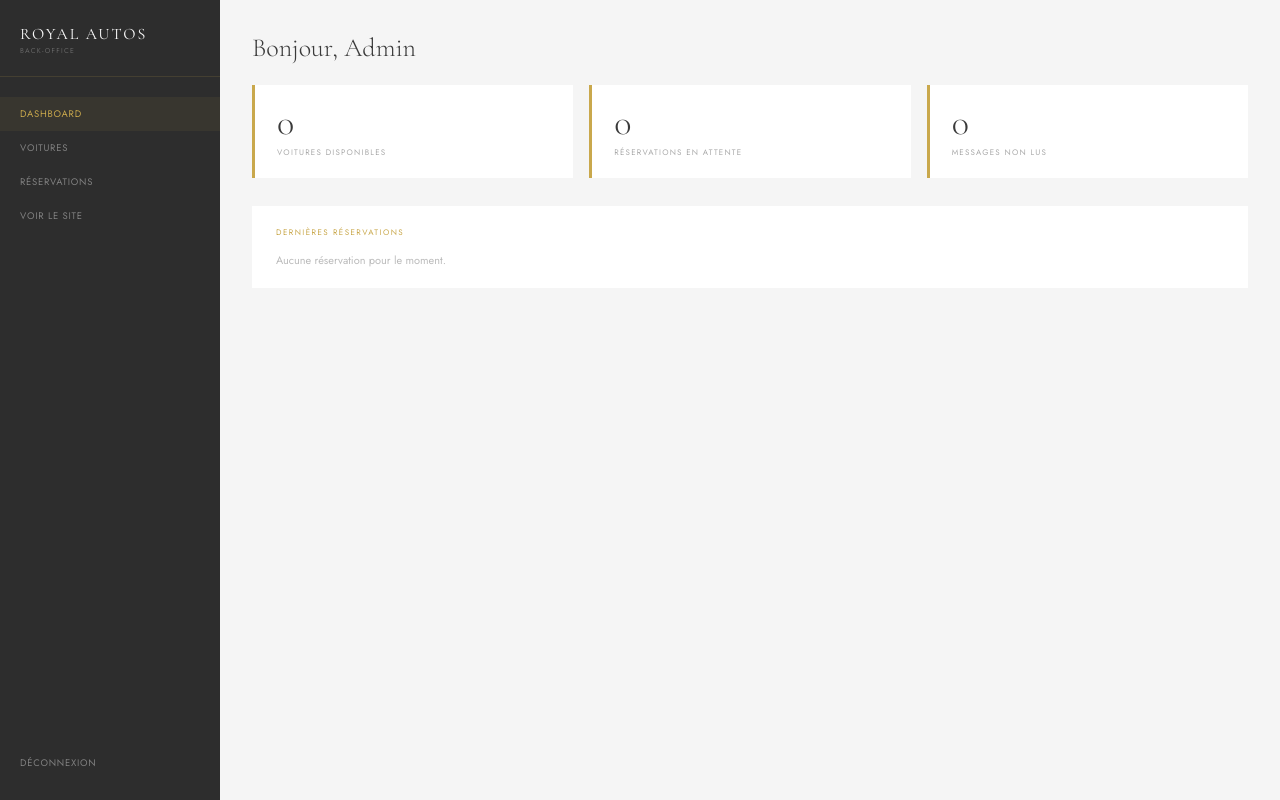
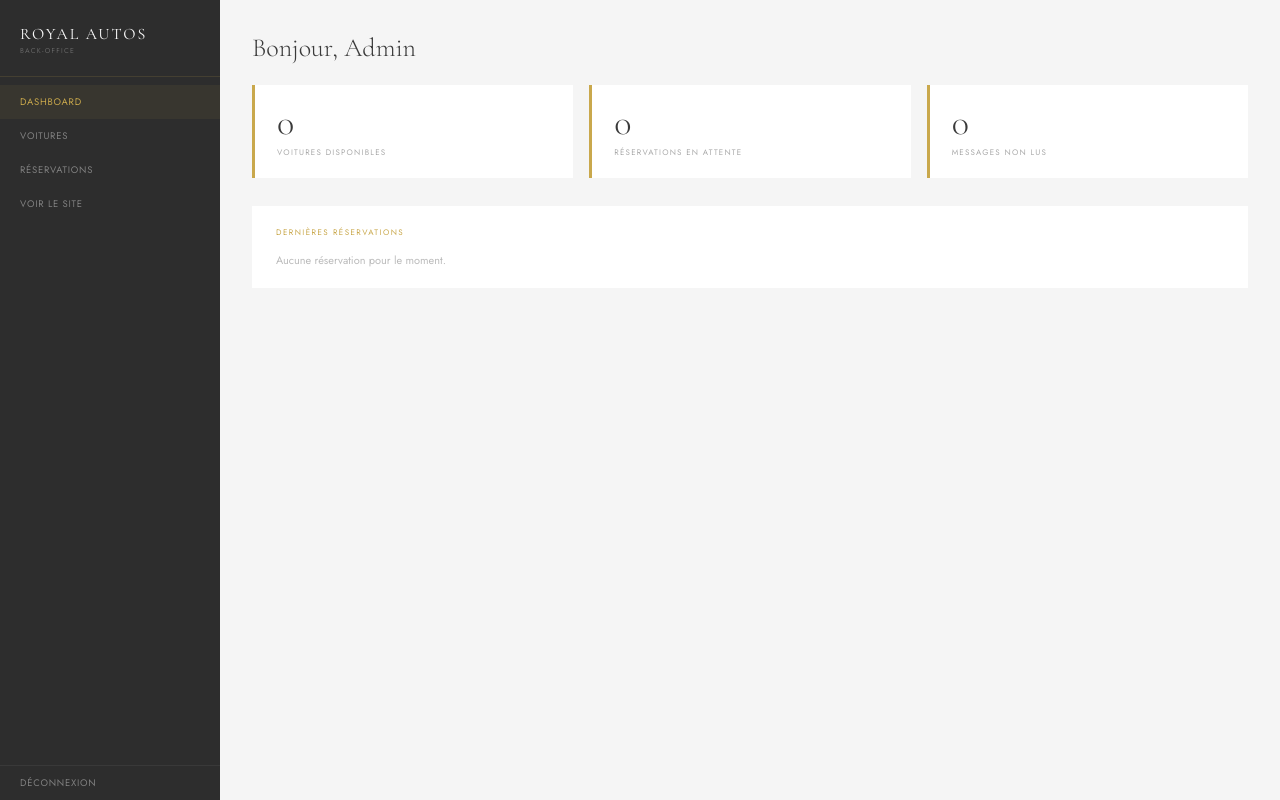
Before and after one commit to ELFAHSSIHicham/royal-Autos, a PHP site: template src/Views/Admin/dashboard.php in a window 1280 px wide. Run offline with PHP 8.4, Linux system fonts and the light colour scheme; the template is opened without the code that fills it, so the values that code supplies are empty.

Commit message:
correction bouton deconnexion

```diff
--- a/src/Views/Admin/dashboard.php
+++ b/src/Views/Admin/dashboard.php
@@ -6,18 +6,19 @@
     <link href="https://fonts.googleapis.com/css2?family=Cormorant+Garamond:wght@300;400&family=Jost:wght@300;400;500&display=swap" rel="stylesheet">
     <link rel="stylesheet" href="/assets/css/style.css">
     <style>
-    .admin-wrap{display:flex;min-height:100vh}
-    .sidebar{width:220px;background:#2d2d2d;flex-shrink:0;padding:24px 0}
-    .sidebar-logo{padding:0 20px 20px;border-bottom:1px solid rgba(201,168,76,.15);margin-bottom:20px}
-    .sidebar-logo div:first-child{font-family:'Cormorant Garamond',serif;font-size:16px;color:#fafafa;letter-spacing:.12em}
-    .sidebar-logo div:last-child{font-size:7px;letter-spacing:.18em;text-transform:uppercase;color:#666;margin-top:2px}
-    .nav-item{display:block;padding:10px 20px;font-size:9.5px;letter-spacing:.08em;text-transform:uppercase;color:rgba(255,255,255,.4);text-decoration:none;transition:all .2s}
-    .nav-item:hover,.nav-item.active{color:#c9a84c;background:rgba(201,168,76,.07)}
-    .main{flex:1;background:#f5f5f5;padding:32px}
-    .stat-grid{display:grid;grid-template-columns:repeat(3,1fr);gap:16px;margin-bottom:28px}
-    .stat-card{background:#fff;padding:20px 22px;border-left:3px solid #c9a84c}
-    .stat-num{font-family:'Cormorant Garamond',serif;font-size:36px;font-weight:300;color:#3a3a3a;line-height:1}
-    .stat-lbl{font-size:8px;letter-spacing:.15em;text-transform:uppercase;color:#aaa;margin-top:5px}
+        .admin-wrap  { display:flex; min-height:100vh; }
+        .sidebar     { width:220px; background:#2d2d2d; flex-shrink:0; display:flex; flex-direction:column; position:sticky; top:0; height:100vh; overflow-y:auto; }
+        .sidebar-logo{ padding:24px 20px 20px; border-bottom:1px solid rgba(201,168,76,.15); margin-bottom:8px; }
+        .sidebar-logo div:first-child { font-family:'Cormorant Garamond',serif; font-size:16px; color:#fafafa; letter-spacing:.12em; }
+        .sidebar-logo div:last-child  { font-size:7px; letter-spacing:.18em; text-transform:uppercase; color:#666; margin-top:2px; }
+        .nav-item    { display:block; padding:10px 20px; font-size:9.5px; letter-spacing:.08em; text-transform:uppercase; color:rgba(255,255,255,.4); text-decoration:none; transition:all .2s; }
+        .nav-item:hover, .nav-item.active { color:#c9a84c; background:rgba(201,168,76,.07); }
+        .nav-item.logout { margin-top:auto; border-top:1px solid rgba(255,255,255,.06); }
+        .main        { flex:1; background:#f5f5f5; padding:32px; }
+        .stat-grid   { display:grid; grid-template-columns:repeat(3,1fr); gap:16px; margin-bottom:28px; }
+        .stat-card   { background:#fff; padding:20px 22px; border-left:3px solid #c9a84c; }
+        .stat-num    { font-family:'Cormorant Garamond',serif; font-size:36px; font-weight:300; color:#3a3a3a; line-height:1; }
+        .stat-lbl    { font-size:8px; letter-spacing:.15em; text-transform:uppercase; color:#aaa; margin-top:5px; }
     </style>
 </head>
 <body>
@@ -31,7 +32,7 @@
         <a class="nav-item" href="/admin/voitures">Voitures</a>
         <a class="nav-item" href="/admin/reservations">Réservations</a>
         <a class="nav-item" href="/" target="_blank">Voir le site</a>
-    <a class="nav-item" href="/admin/logout" style="margin-top:auto;position:absolute;bottom:20px">Déconnexion</a>
+        <a class="nav-item logout" href="/admin/logout">Déconnexion</a>
     </aside>
 
     <main class="main">
```
Lines whose indentation alone changed are shown as unchanged.
